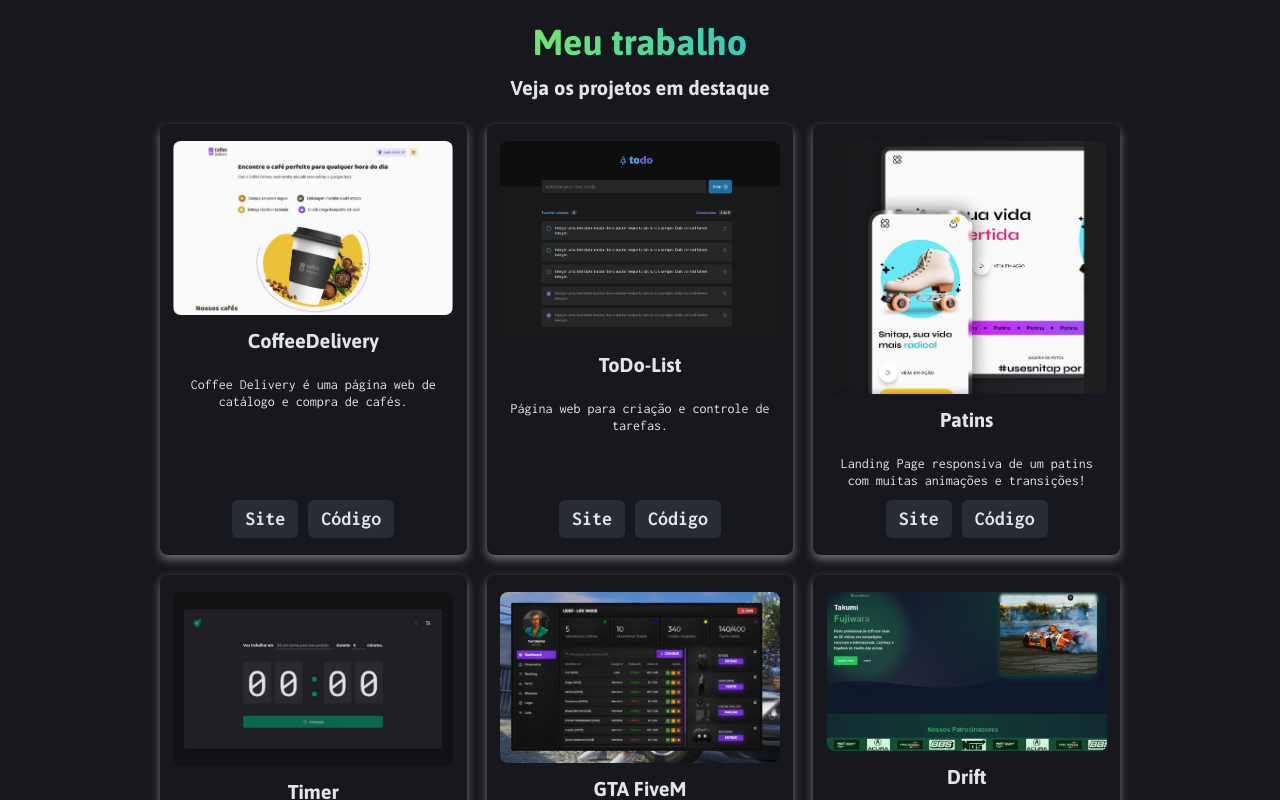
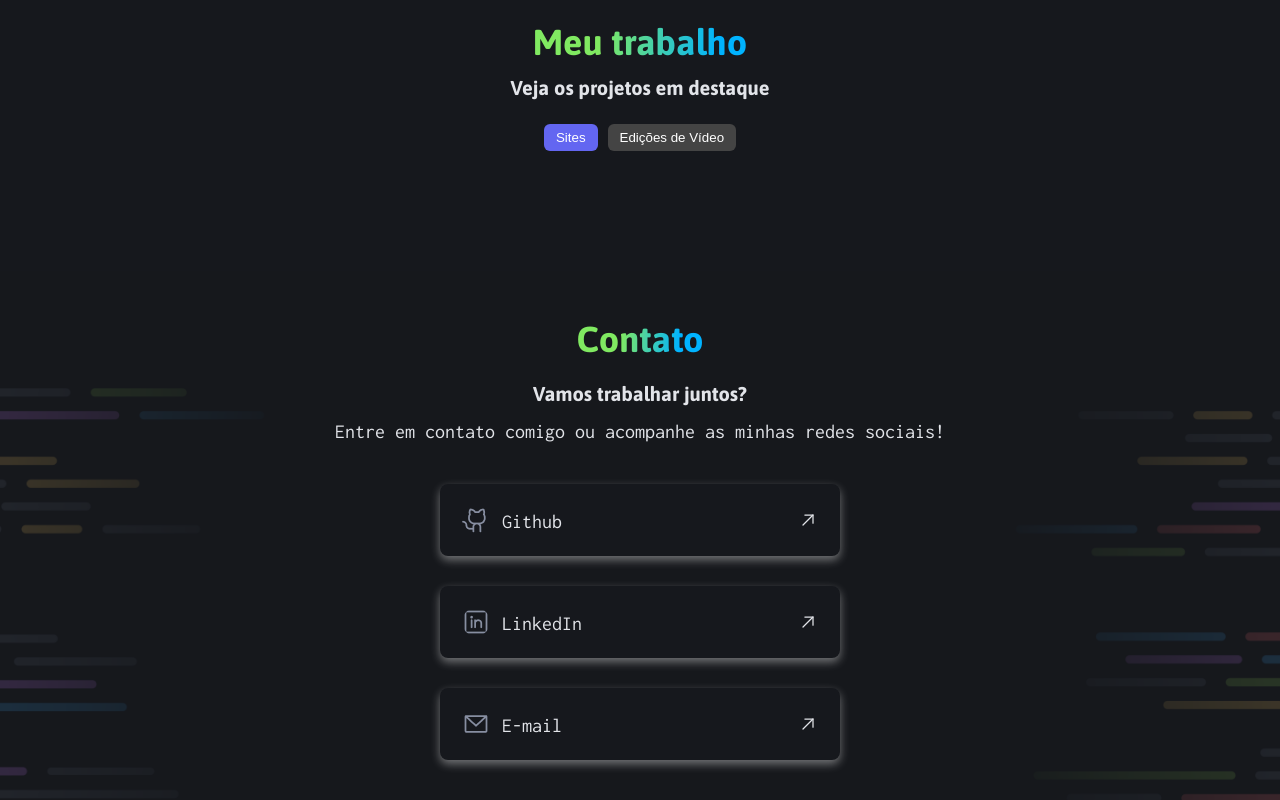
Before and after one commit to KioryFNC/Portfolio-darkmode, a React (Vite) app: page / in a window 1280 px wide. Shown: the part 2120-2920 px from the top of the page. Built offline with nearby package versions, Linux system fonts and the light colour scheme.

Commit message:
feat: initial video editor

```diff
--- a/src/pages/Home/index.tsx
+++ b/src/pages/Home/index.tsx
@@ -24,10 +24,76 @@ import { motion } from "framer-motion";
 import { useLanguage } from "../../contexts/LanguageContext";
 import { translations } from "../../utils/translations";
 import { ResumeDownloadCard } from "../../components/ResumeButton/index.tsx";
+import { useState } from "react";
 
 export function Home() {
   const { language } = useLanguage();
   const t = translations[language];
+
+  const [category, setCategory] = useState<"sites" | "videos">("sites");
+
+  const siteProjects = [
+    {
+      image: CoffeeDelivery,
+      title: "CoffeeDelivery",
+      description: t.projects.coffee,
+      siteLink: "https://coffee-delivery-nu-liard.vercel.app/",
+      codeLink: "https://github.com/KioryFNC/coffeeDelivery",
+    },
+    {
+      image: ToDo,
+      title: "ToDo-List",
+      description: t.projects.todo,
+      siteLink: "https://todo-list-lilac-phi.vercel.app/",
+      codeLink: "https://github.com/KioryFNC/todoList",
+    },
+    {
+      image: Patins,
+      title: "Patins",
+      description: t.projects.patins,
+      siteLink: "https://pizza-shop-5o8w.vercel.app/",
+      codeLink: "https://github.com/KioryFNC/patins-animation",
+    },
+    {
+      image: Timer,
+      title: "Timer",
+      description: t.projects.timer,
+      siteLink: "https://timer-ig-three.vercel.app/",
+      codeLink: "https://github.com/KioryFNC/IgniteTimer",
+    },
+    {
+      image: GTA,
+      title: "GTA FiveM",
+      description: t.projects.gta,
+      siteLink: "https://five-m-six.vercel.app/",
+      codeLink: "https://github.com/KioryFNC/stydyingFiveM",
+    },
+    {
+      image: Drift,
+      title: "Drift",
+      description: t.projects.drift,
+      siteLink: "https://drift-mu.vercel.app/",
+      codeLink: "https://github.com/KioryFNC/Drift",
+    },
+  ];
+
+  const videoProjects = [
+    {
+      title: "Edição 1",
+      description: "edit 1",
+      videoLink: "https://www.youtube.com/shorts/5hzS-dJHpbs",
+    },
+    {
+      title: "Edição 2",
+      description: "edit 2",
+      videoLink: "https://www.youtube.com/shorts/rgnJ_mJwKm8",
+    },
+    {
+      title: "Edição 3",
+      description: "edit 3",
+      videoLink: "https://www.youtube.com/shorts/oLvo4AiUtxM",
+    },
+  ];
 
   return (
     <Element.Root>
@@ -79,52 +145,45 @@ export function Home() {
           <div>
             <h3>{t.myWork}</h3>
             <h4>{t.featuredProjects}</h4>
+
+            <div
+              style={{
+                display: "flex",
+                gap: "1rem",
+                justifyContent: "center",
+                marginBottom: "2rem",
+              }}
+            >
+              <button
+                onClick={() => setCategory("sites")}
+                style={{
+                  padding: "0.6rem 1.2rem",
+                  borderRadius: "6px",
+                  background: category === "sites" ? "#6366f1" : "#444",
+                  color: "white",
+                  border: "none",
+                  cursor: "pointer",
+                }}
+              >
+                Sites
+              </button>
+              <button
+                onClick={() => setCategory("videos")}
+                style={{
+                  padding: "0.6rem 1.2rem",
+                  borderRadius: "6px",
+                  background: category === "videos" ? "#6366f1" : "#444",
+                  color: "white",
+                  border: "none",
+                  cursor: "pointer",
+                }}
+              >
+                Edições de Vídeo
+              </button>
+            </div>
           </div>
           <Element.Project>
-            {[
-              {
-                image: CoffeeDelivery,
-                title: "CoffeeDelivery",
-                description: t.projects.coffee,
-                siteLink: "https://coffee-delivery-nu-liard.vercel.app/",
-                codeLink: "https://github.com/KioryFNC/coffeeDelivery",
-              },
-              {
-                image: ToDo,
-                title: "ToDo-List",
-                description: t.projects.todo,
-                siteLink: "https://todo-list-lilac-phi.vercel.app/",
-                codeLink: "https://github.com/KioryFNC/todoList",
-              },
-              {
-                image: Patins,
-                title: "Patins",
-                description: t.projects.patins,
-                siteLink: "https://pizza-shop-5o8w.vercel.app/",
-                codeLink: "https://github.com/KioryFNC/patins-animation",
-              },
-              {
-                image: Timer,
-                title: "Timer",
-                description: t.projects.timer,
-                siteLink: "https://timer-ig-three.vercel.app/",
-                codeLink: "https://github.com/KioryFNC/IgniteTimer",
-              },
-              {
-                image: GTA,
-                title: "GTA FiveM",
-                description: t.projects.gta,
-                siteLink: "https://five-m-six.vercel.app/",
-                codeLink: "https://github.com/KioryFNC/stydyingFiveM",
-              },
-              {
-                image: Drift,
-                title: "Drift",
-                description: t.projects.drift,
-                siteLink: "https://drift-mu.vercel.app/",
-                codeLink: "https://github.com/KioryFNC/Drift",
-              },
-            ].map((project, index) => (
+            {[].map((project, index) => (
               <motion.div
                 key={project.title}
                 initial={{ opacity: 0, y: 20 }}
```
